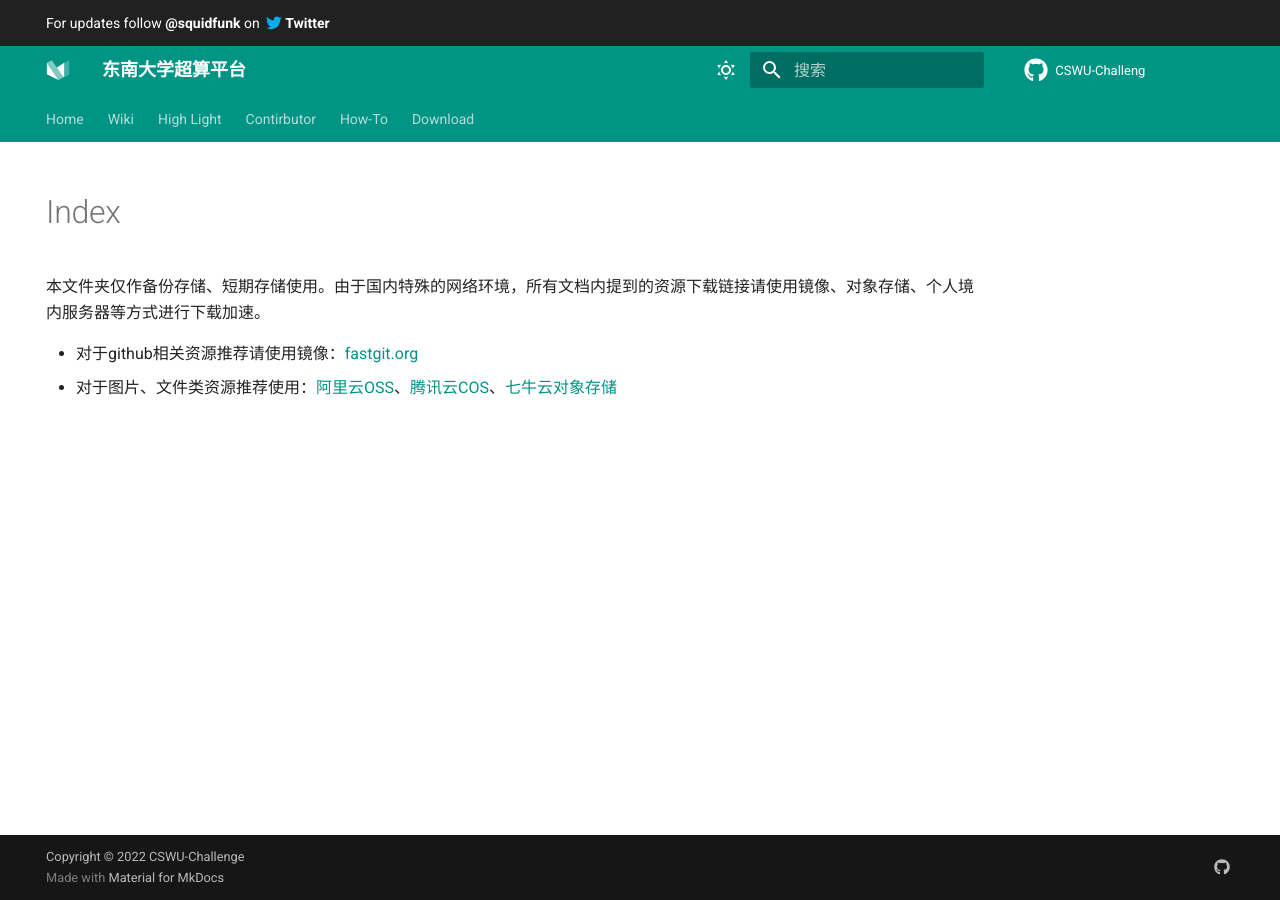
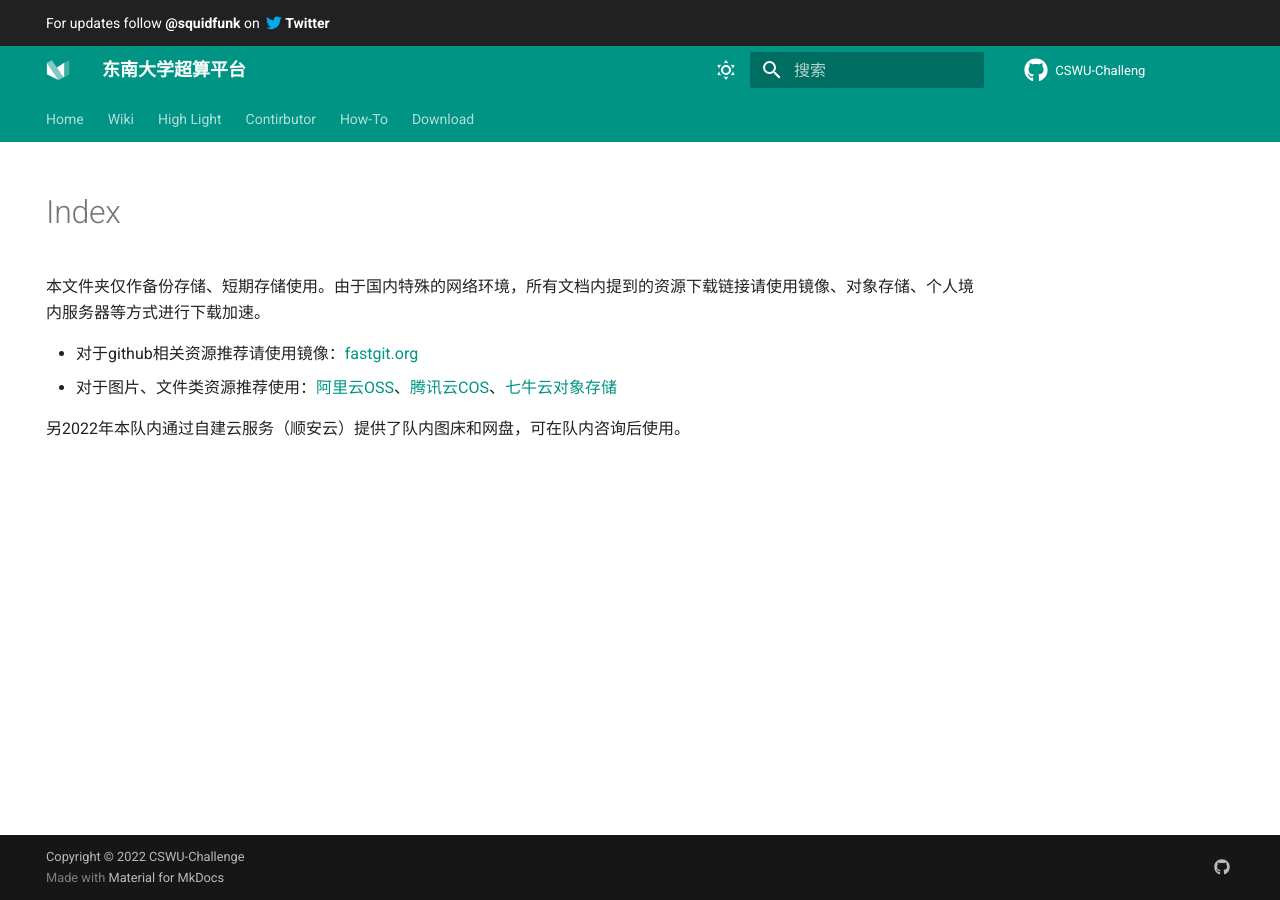
Before and after one commit to CSWU-Challenge/CSWU-Challenge.github.io, an MkDocs documentation site: the page built from docs/download/README.md, in a window 1280 px wide. Built offline with MkDocs 1.6.1 and Material for MkDocs 9.7.7, drawn with Linux system fonts in a browser that asks for light colours; comment, search, counter and statistics services are not loaded.

Commit message:
add Sunann Cloud

```diff
--- a/docs/download/README.md
+++ b/docs/download/README.md
@@ -8,3 +8,5 @@ hide:
 
 - 对于github相关资源推荐请使用镜像：[fastgit.org](fastgit.org)
 - 对于图片、文件类资源推荐使用：[阿里云OSS](https://www.aliyun.com/product/oss/)、[腾讯云COS](https://console.cloud.tencent.com/cos/bucket)、[七牛云对象存储](https://portal.qiniu.com/home)
+
+另2022年本队内通过自建云服务（顺安云）提供了队内图床和网盘，可在队内咨询后使用。
```
